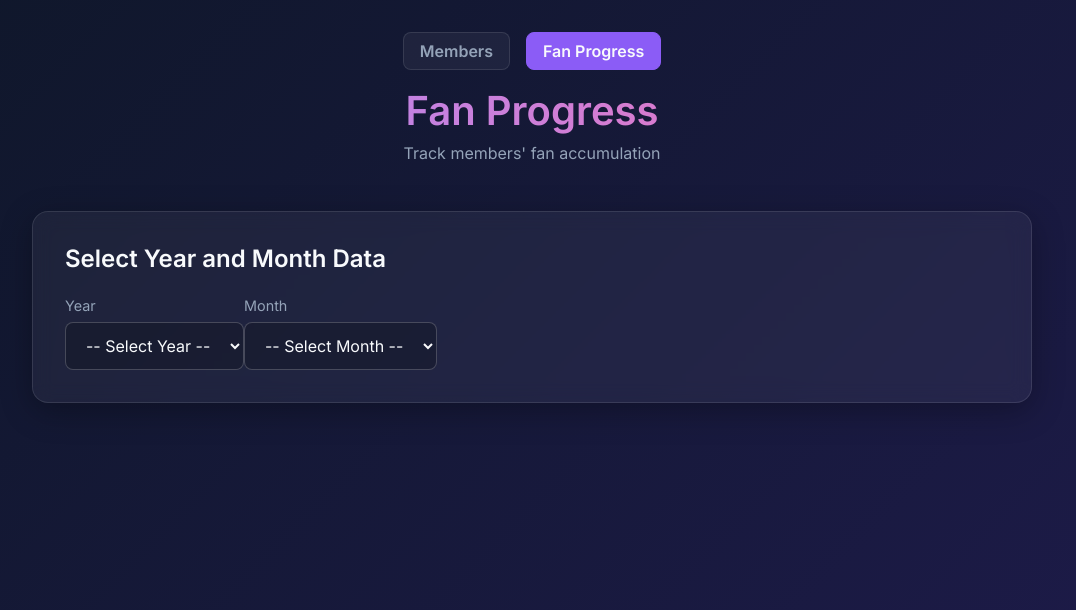
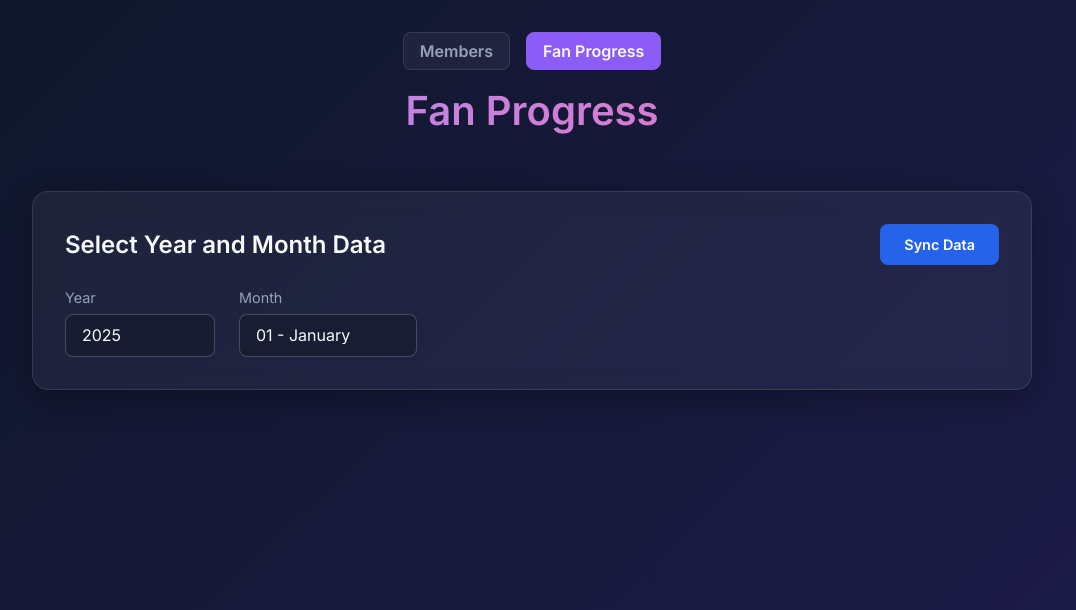
Before and after one commit to MinkuruDev/UmaClubManagerV2, a Flask app: template frontend/templates/fans.html in a window 1280 px wide. Shown: the top 610 px of the page, without its empty margins (108-1184 px from the left). Run offline with Flask 3, Linux system fonts and the light colour scheme; the template is opened without the code that fills it, so the values that code supplies are empty.

Commit message:
Feat: enhance data synchronization and UI improvements for fans and member management

```diff
--- a/api/screenshoot.py
+++ b/api/screenshoot.py
@@ -30,6 +30,8 @@ async def take_screenshot(year: int, month: int) -> Optional[str]:
     except Exception as e:
         print(f"Error taking screenshot: {e}")
         return None
+    finally:
+        await browser.close()
 
 if __name__ == "__main__":
-    take_screenshot(2026, 8)
+    asyncio.run(take_screenshot(2026, 8))
--- a/api/source_data_api.py
+++ b/api/source_data_api.py
@@ -38,7 +38,7 @@ def fetch_club_profile() -> Tuple[bool, str]:
             with open("../data/club_profile.json") as f:
                 old_data = json.load(f)
             if get_last_updated_time(data) == get_last_updated_time(old_data):
-                return False, "Data from source is not updated"
+                return False, "Data is already synced"
             os.rename("../data/club_profile.json", "../data/club_profile_old.json")
 
         with open("../data/club_profile.json", "w") as f:
--- a/frontend/app.py
+++ b/frontend/app.py
@@ -1,5 +1,7 @@
 import os
 import requests
+import datetime
+
 from flask import Flask, flash, flash, render_template, request, redirect, url_for
 from dotenv import load_dotenv
 
@@ -110,10 +112,11 @@ def delete_member(discord_id):
 
 @app.route('/fans')
 def fans():
+    now = datetime.datetime.now()
     month = request.args.get('month')
     year = request.args.get('year')
-    month = int(month) if month else None
-    year = int(year) if year else None
+    month = int(month) if month else now.month
+    year = int(year) if year else now.year
 
     # Get available months
     reqs = []
@@ -246,5 +249,26 @@ def send_discord():
 
     return redirect(url_for('fans', year=year, month=month))
 
+@app.route('/sync_data', methods=['POST'])
+def sync_data():
+    redirect_to = request.form.get('redirect_to', 'index')
+    year = request.form.get('year')
+    month = request.form.get('month')
+
+    try:
+        response = requests.post(f"{api_url}/full_update", headers=headers)
+        if response.status_code != 200:
+            print(f"Error syncing data via API: {response.text}")
+            flash('Error syncing data from API', 'error')
+        else:
+            flash('Data synced successfully', 'success')
+    except Exception as e:
+        print(f"Error syncing data: {e}")
+        flash('Error connecting to API for data sync', 'error')
+
+    if redirect_to == 'fans':
+        return redirect(url_for('fans', year=year, month=month))
+    return redirect(url_for('index'))
+
 if __name__ == '__main__':
     app.run(debug=True, port=5000)
--- a/frontend/static/style.css
+++ b/frontend/static/style.css
@@ -72,10 +72,16 @@ h2 {
 }
 
 .add-form {
+    /* display: grid;  */
+    grid-template-columns: repeat(auto-fit, minmax(200px, 1fr));
+    gap: 1.5rem;
+    align-items: end;
+}
+
+.grid {
     display: grid;
     grid-template-columns: repeat(auto-fit, minmax(200px, 1fr));
     gap: 1.5rem;
-    align-items: end;
 }
 
 .input-group {
@@ -121,6 +127,7 @@ button {
     background: var(--primary);
     color: white;
     width: 100%;
+    margin-top: 1rem;
 }
 
 .submit-btn:hover {
@@ -200,28 +207,49 @@ tr:hover td {
 .fan-controls {
     display: flex;
     flex-wrap: wrap;
-    gap: 2rem;
+    gap: 1.5rem;
     align-items: center;
 }
 
 .inline-form {
     display: flex;
-    align-items: center;
+    align-items: flex-end;
+    gap: 1.5rem;
+    flex-wrap: wrap;
 }
 
 select {
-    padding: 0.75rem 1rem;
+    padding: 0.75rem 2.5rem 0.75rem 1rem;
     border-radius: 8px;
     border: 1px solid var(--input-border);
     background: var(--input-bg);
     color: var(--text-main);
     font-family: inherit;
     font-size: 1rem;
+    cursor: pointer;
+    appearance: none;
+    -webkit-appearance: none;
+    -moz-appearance: none;
+    transition: all 0.3s ease;
+    min-width: 150px;
+}
+
+select:hover {
+    border-color: rgba(255, 255, 255, 0.4);
+    background-color: rgba(0, 0, 0, 0.35);
+    transform: translateY(-1px);
+}
+
+select:focus {
+    outline: none;
+    border-color: var(--primary);
+    box-shadow: 0 0 0 3px rgba(139, 92, 246, 0.3);
 }
 
 select option {
     background: #1e1b4b;
-    color: white;
+    color: var(--text-main);
+    padding: 0.5rem;
 }
 
 .upload-form {
--- a/frontend/templates/fans.html
+++ b/frontend/templates/fans.html
@@ -40,17 +40,23 @@
 
         <header>
             <h1>Fan Progress</h1>
-            <p>Track members' fan accumulation</p>
         </header>
 
         <section class="form-section glass-panel">
-            <h2>Select Year and Month Data</h2>
+            <div style="display: flex; justify-content: space-between; align-items: center; margin-bottom: 1.5rem;">
+                <h2 style="margin: 0;">Select Year and Month Data</h2>
+                <form action="/sync_data" method="POST" style="margin: 0;">
+                    <input type="hidden" name="redirect_to" value="fans">
+                    <input type="hidden" name="month" value="{{ selected_month }}">
+                    <input type="hidden" name="year" value="{{ selected_year }}">
+                    <button type="submit" class="submit-btn" style="background: #2563eb; width: auto; font-size: 0.9rem; margin-top: 0;">Sync Data</button>
+                </form>
+            </div>
             <div class="fan-controls">
                 <form action="/fans" method="GET" class="inline-form">
                     <div class="input-group">
                         <label for="year">Year</label>
                         <select id="year" name="year" onchange="if(this.value && this.form.month.value) this.form.submit()">
-                            <option value="">-- Select Year --</option>
                             {% for y in range(2025, 2036) %}
                             <option value="{{ y }}" {% if selected_year == y %}selected{% endif %}>{{ y }}</option>
                             {% endfor %}
@@ -60,9 +66,9 @@
                     <div class="input-group">
                         <label for="month">Month</label>
                         <select id="month" name="month" onchange="if(this.value && this.form.year.value) this.form.submit()">
-                            <option value="">-- Select Month --</option>
+                            {% set months = ['', 'January', 'February', 'March', 'April', 'May', 'June', 'July', 'August', 'September', 'October', 'November', 'December'] %}
                             {% for m in range(1, 13) %}
-                            <option value="{{ m }}" {% if selected_month == m %}selected{% endif %}>{{ m }}</option>
+                            <option value="{{ m }}" {% if selected_month == m %}selected{% endif %}>{{ "%02d"|format(m) }} - {{ months[m] }}</option>
                             {% endfor %}
                         </select>
                     </div>
@@ -113,6 +119,7 @@
             <form action="/add_requirement" method="POST" class="add-form" style="margin-top: 1.5rem;">
                 <input type="hidden" name="month" value="{{ selected_month }}">
                 <input type="hidden" name="year" value="{{ selected_year }}">
+                <div class="grid">
                     <div class="input-group">
                         <label for="day_start">Day Start</label>
                         <input type="number" id="day_start" name="day_start" required placeholder="e.g. 1" min="1" max="31">
@@ -123,7 +130,8 @@
                     </div>
                     <div class="input-group">
                         <label for="daily_fan">Daily Fan Requirement</label>
-                    <input type="number" id="daily_fan" name="daily_fan" required placeholder="e.g. 1000000">
+                        <input type="text" inputmode="numeric" pattern="[0-9]*" id="daily_fan" name="daily_fan" required placeholder="e.g. 1000000">
+                    </div>
                 </div>
                 <button type="submit" class="submit-btn">Add</button>
             </form>
```
Also changed, not shown: frontend/templates/index.html (+12 -1 lines), 1 other file. Lines whose indentation alone changed are shown as unchanged.
